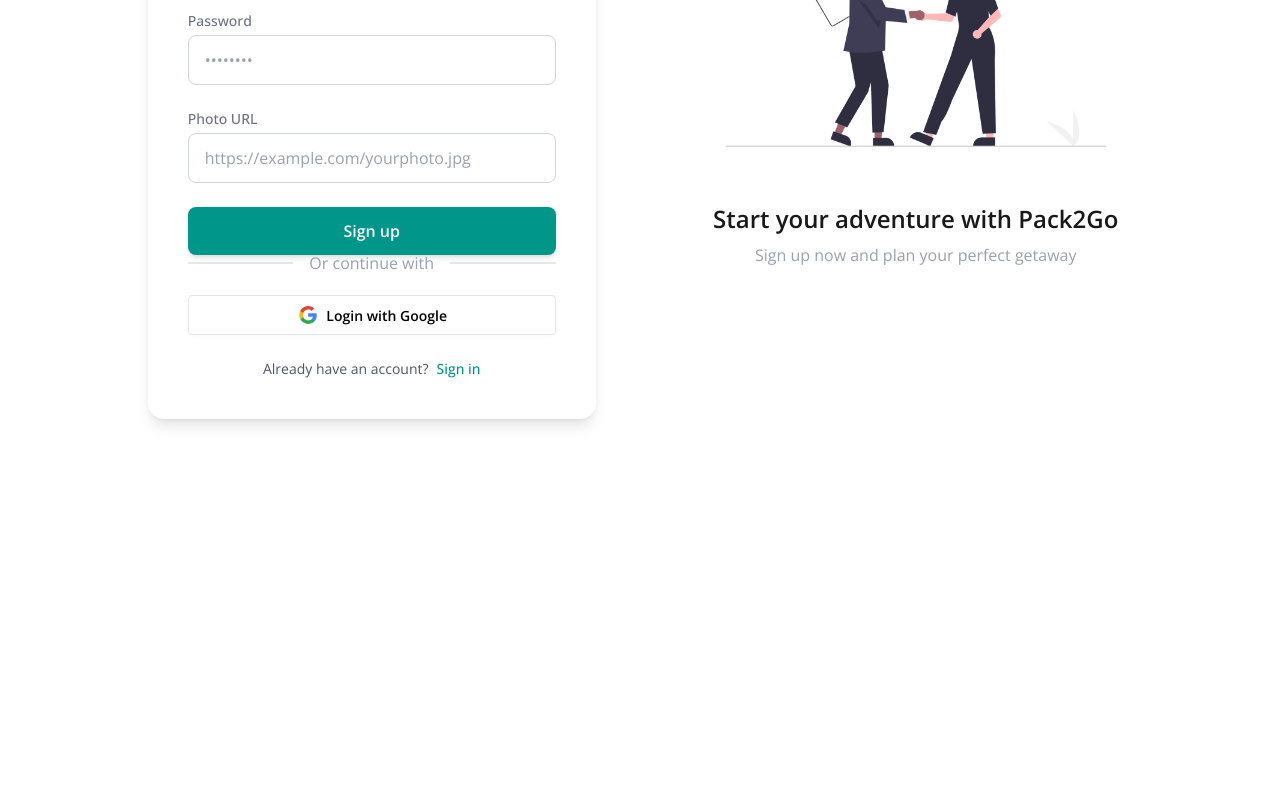
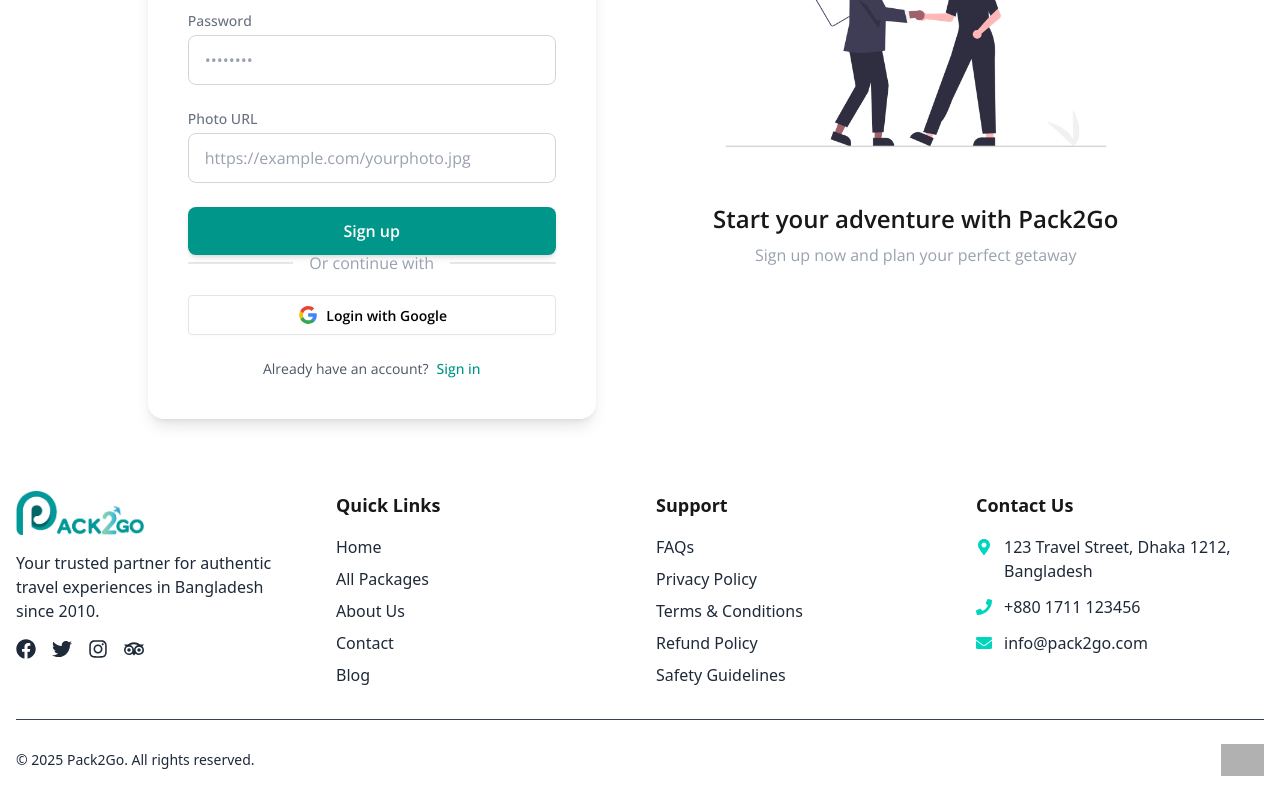
Before and after one commit to Rubaid07/pack2go, a React (Vite) app: page /signup in a window 1280 px wide. Shown: the part 542-1342 px from the top of the page. Before the commit the page ends 985 px from the top, so only its background shows below. Built offline with nearby package versions, Linux system fonts and the light colour scheme; no server answers; grey boxes are pictures that could not be loaded.

Commit message:
add footer

```diff
--- a/src/components/Footer.jsx
+++ b/src/components/Footer.jsx
@@ -1,11 +1,92 @@
-import React from 'react';
+import { FaFacebook, FaTwitter, FaInstagram, FaTripadvisor, FaPhone, FaEnvelope, FaMapMarkerAlt } from 'react-icons/fa';
+import logoo from "../assets/logoo.png"
+import { Link } from 'react-router';
+const Footer = () => {
+  return (
+    <footer className="bg-base-100 card-theme pt-12 pb-6">
+      <div className="max-w-7xl mx-auto px-4">
+        <div className="grid grid-cols-1 md:grid-cols-4 gap-8 mb-8">
+          <div>
+            <h3 className="text-xl font-bold mb-4 flex items-center">
+              <img  className="w-28 md:w-32" src={logoo} alt="" />
+            </h3>
+            <p className="text-gray-800 text mb-4 ">
+              Your trusted partner for authentic travel experiences in Bangladesh since 2010.
+            </p>
+            <div className="flex space-x-4">
+              <a href="#" className="text-gray-400 footer-text hover:text-teal-400 transition">
+                <FaFacebook size={20} />
+              </a>
+              <a href="#" className="text-gray-400 footer-text hover:text-teal-400 transition">
+                <FaTwitter size={20} />
+              </a>
+              <a href="#" className="text-gray-400 footer-text hover:text-teal-400 transition">
+                <FaInstagram size={20} />
+              </a>
+              <a href="#" className="text-gray-400 footer-text hover:text-teal-400 transition">
+                <FaTripadvisor size={20} />
+              </a>
+            </div>
+          </div>
 
-const Footer = () => {
-    return (
-        <div>
+          <div>
+            <h3 className="text-lg font-semibold mb-4">Quick Links</h3>
+            <ul className="space-y-2">
+              <li><Link to="/" className="text-gray-400 footer-text hover:text-teal-400 transition">Home</Link></li>
+              <li><Link to="packages" className="text-gray-400 footer-text hover:text-teal-400 transition">All Packages</Link></li>
+              <li><Link to="about" className="text-gray-400 footer-text hover:text-teal-400 transition">About Us</Link></li>
+              <li><a href="#" className="text-gray-400 footer-text hover:text-teal-400 transition">Contact</a></li>
+              <li><a href="#" className="text-gray-400 footer-text hover:text-teal-400 transition">Blog</a></li>
+            </ul>
+          </div>
 
+          <div>
+            <h3 className="text-lg font-semibold mb-4">Support</h3>
+            <ul className="space-y-2">
+              <li><a href="#" className="text-gray-400 footer-text hover:text-teal-400 transition">FAQs</a></li>
+              <li><a href="#" className="text-gray-400 footer-text hover:text-teal-400 transition">Privacy Policy</a></li>
+              <li><a href="#" className="text-gray-400 footer-text hover:text-teal-400 transition">Terms & Conditions</a></li>
+              <li><a href="#" className="text-gray-400 footer-text hover:text-teal-400 transition">Refund Policy</a></li>
+              <li><a href="#" className="text-gray-400 footer-text hover:text-teal-400 transition">Safety Guidelines</a></li>
+            </ul>
+          </div>
+
+          <div>
+            <h3 className="text-lg font-semibold mb-4">Contact Us</h3>
+            <ul className="space-y-3">
+              <li className="flex items-start">
+                <FaMapMarkerAlt className="text-teal-400 mt-1 mr-3 flex-shrink-0" />
+                <span className="text-gray-400 footer-text">123 Travel Street, Dhaka 1212, Bangladesh</span>
+              </li>
+              <li className="flex items-center">
+                <FaPhone className="text-teal-400 mr-3" />
+                <span className="text-gray-400 footer-text">+880 1711 123456</span>
+              </li>
+              <li className="flex items-center">
+                <FaEnvelope className="text-teal-400 mr-3" />
+                <span className="text-gray-400 footer-text">info@pack2go.com</span>
+              </li>
+            </ul>
+          </div>
         </div>
-    );
+
+        <div className="border-t border-gray-700 my-6"></div>
+
+        <div className="flex flex-col md:flex-row justify-between items-center">
+          <p className="text-gray-400 footer-text text-sm mb-4 md:mb-0">
+            &copy; {new Date().getFullYear()} Pack2Go. All rights reserved.
+          </p>
+          <div className="flex space-x-4">
+            <img
+              src="https://i.ibb.co/Qfvn4z6/payment-methods.png"
+              alt="Payment Methods"
+              className="h-8 opacity-80 hover:opacity-100 transition"
+            />
+          </div>
+        </div>
+      </div>
+    </footer>
+  );
 };
 
 export default Footer;
--- a/src/components/Navbar.jsx
+++ b/src/components/Navbar.jsx
@@ -1,6 +1,5 @@
 import { Link, NavLink } from 'react-router';
-import logo from '../assets/logo.png';
-import logoText from '../assets/logo-text.png';
+import logoo from '../assets/logoo.png';
 import { use, useEffect, useState } from 'react';
 import { AuthContext } from '../provider/AuthProvider';
 import { CgLogOut } from 'react-icons/cg';
@@ -60,8 +59,7 @@
             </ul>
           </div>
           <Link to="/" className='flex items-center'>
-            <img className='w-8 h-8 md:w-10 md:h-10' src={logo} alt="Logo" />
-            <img className='w-24 md:w-32' src={logoText} alt="Brand Name" />
+            <img className='w-24 md:w-35' src={logoo} alt="Brand Name" />
           </Link>
         </div>
         <div className="navbar-end gap-4">
--- a/src/index.css
+++ b/src/index.css
@@ -8,33 +8,13 @@
 .montserrat {
   font-family: "Montserrat", sans-serif;
 }
-
 .open-sans {
   font-family: "Open Sans", sans-serif;
 }
 
-.text-active {
-  color: #58abfe;
-  text-decoration: underline;
-  text-underline-offset: 7px;
-  font-weight: 500;
-  transition: 0.3s ease;
+[data-theme="light"] .footer-text {
+  @apply text-gray-800 hover:text-teal-400
 }
-
-.text-inactive {
-  color: gray;
-  font-weight: 500;
-  transition: 0.3s ease;
-}
-
-[data-theme="dark"] .text-inactive {
-  color: #ffffff;
-}
-
-.text-inactive:hover {
-  color: #3996f2;
-}
-
 [data-theme="dark"] .card-theme {
   @apply bg-gradient-to-r from-[#1a2434] to-[#223048];
 }
--- a/src/layouts/MainLayout.jsx
+++ b/src/layouts/MainLayout.jsx
@@ -10,7 +10,7 @@
         <div>
             <ScrollToTop></ScrollToTop>
             <Navbar></Navbar>
-            <div className='open-sans'>
+            <div className='open-sans min-h-[calc(100vh-430px)]'>
                 {
                     navigation.state === "loading" ? <Loading></Loading> : <Outlet></Outlet>
                 }
```
Also changed, not shown: src/assets/logo-text.png (deleted), src/assets/logoo.png (added).
